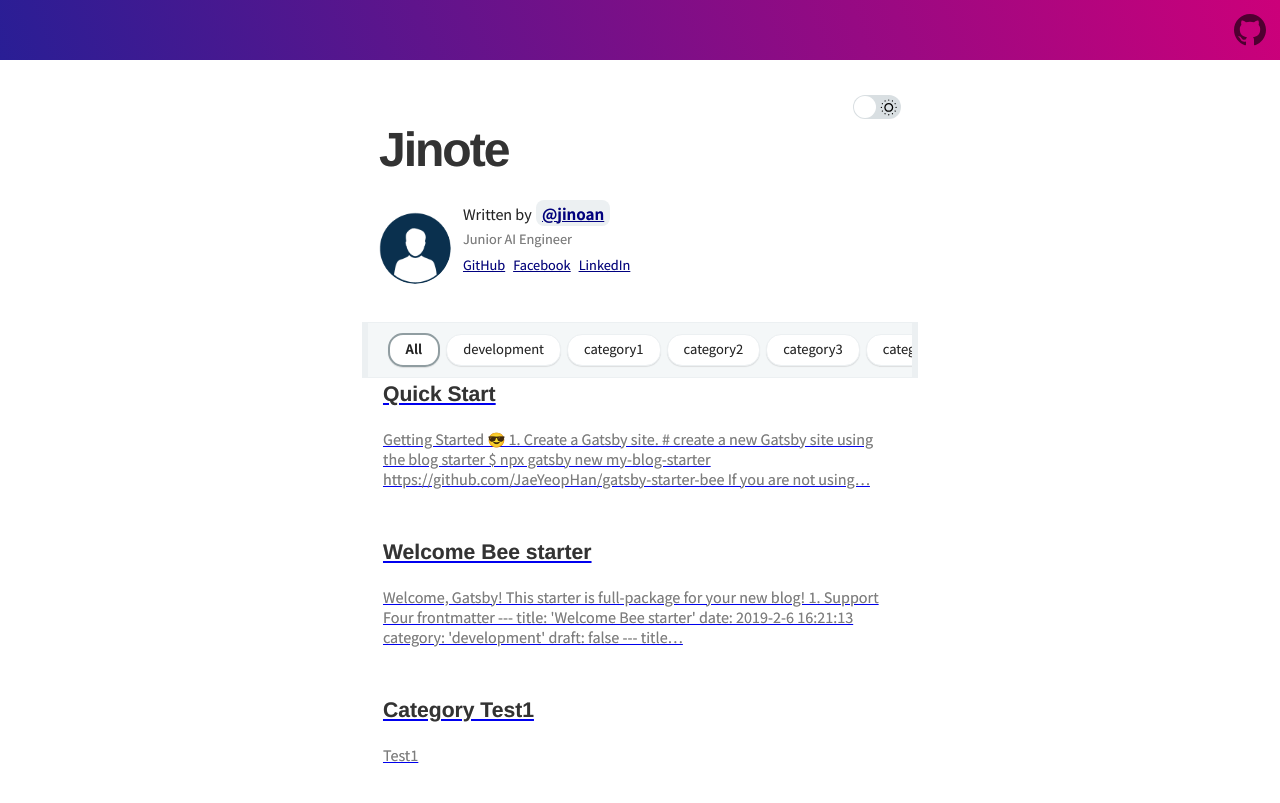
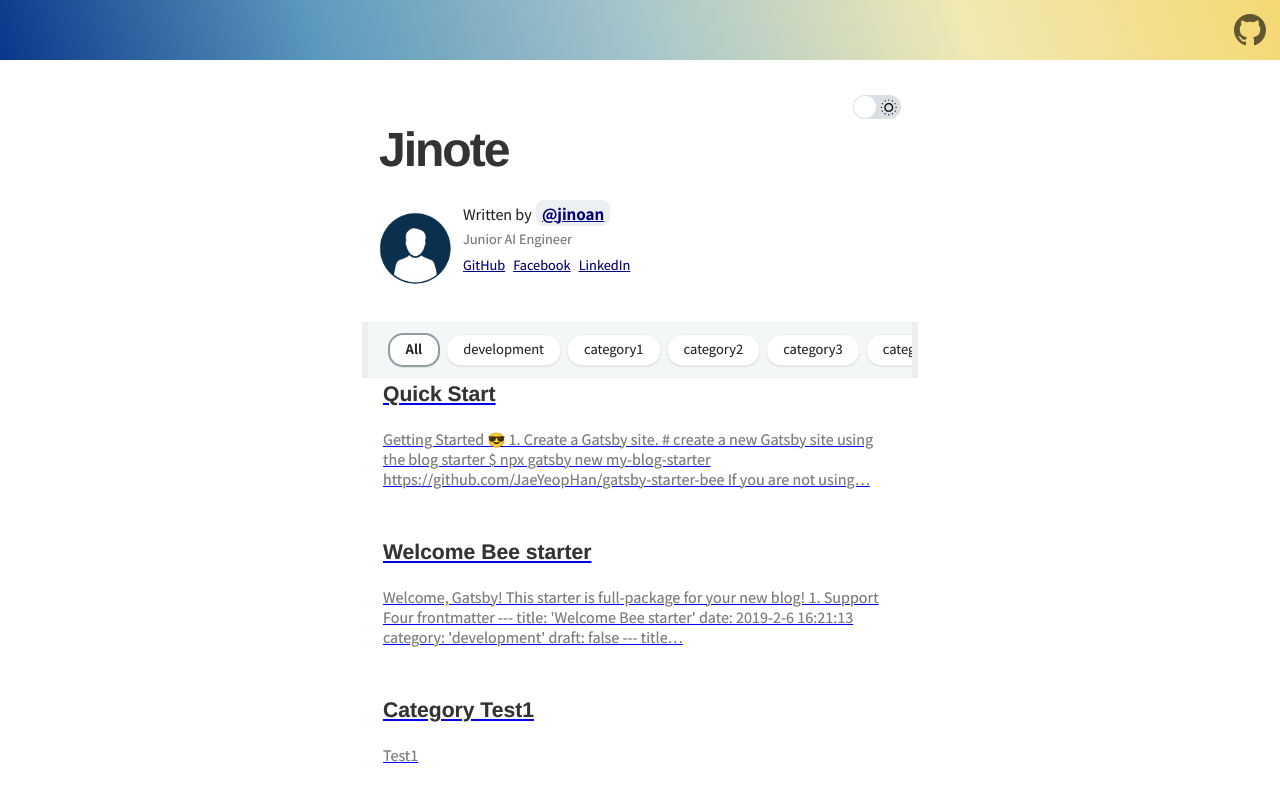
Before and after one commit to jinoan/blog-netlify, a Gatsby site: page / in a window 1280 px wide. Shown: the top 803 px of the page. Built offline with nearby package versions, Linux system fonts and the light colour scheme; Gatsby itself is replaced by a stand-in of ours; some packages are replaced by stand-ins of ours; what typography-theme-github would draw is missing.

Commit message:
modified src/styles/variables.scss

```diff
--- a/src/styles/variables.scss
+++ b/src/styles/variables.scss
@@ -1,5 +1,6 @@
 // app
-$theme-gradient: linear-gradient(72deg, #291e95, #cc007a);
+// $theme-gradient: linear-gradient(72deg, #291e95, #cc007a);
+$theme-gradient: linear-gradient(72deg, #0A378A, #5D99BD, #A7C6CB, #F0E9B3, #F5D872);
 $top-header-text-color: #fff;
 
 /**
```
